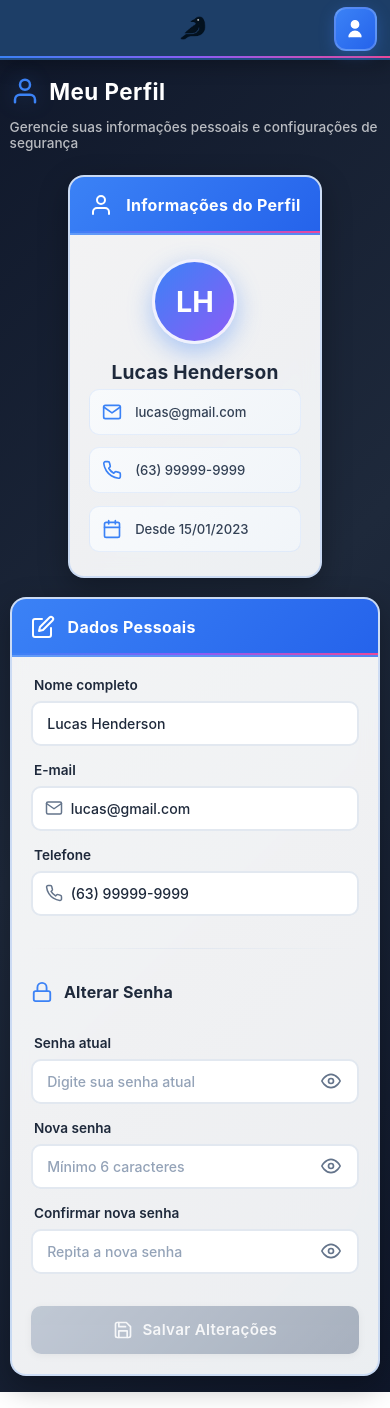
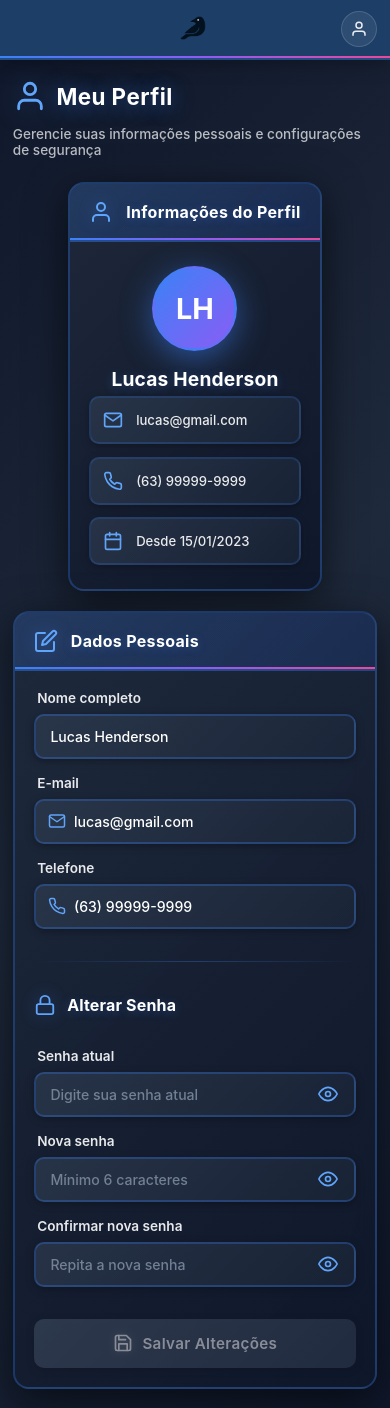
Before and after one commit to LucasHenderson/crow, an Angular app: page /perfil in a window 390 px wide. Built offline with nearby package versions, Linux system fonts and the light colour scheme.

Commit message:
Botão de ID do usuário corrigido em Visualizar Idioma / Tema escuro em Perfil / Botão de usuário com novo design na Topbar

```diff
--- a/src/app/components/topbar/topbar.css
+++ b/src/app/components/topbar/topbar.css
@@ -64,61 +64,95 @@
 .user-area {
   display: flex;
   align-items: center;
-  gap: 1rem;
+  gap: 0.8rem;
   position: relative;
 }
 
-.user-info {
-  display: flex;
-  flex-direction: column;
-  align-items: flex-end;
-  gap: 0.2rem;
+.user-name {
+  font-weight: 600;
+  color: rgba(255, 255, 255, 0.9);
+  font-size: 0.95rem;
+  letter-spacing: 0.02em;
+  transition: color 0.3s ease;
 }
 
-.user-greeting {
-  font-size: 0.8rem;
-  color: rgba(255, 255, 255, 0.7);
-  font-weight: 500;
-  letter-spacing: 0.03em;
+.user-area:hover .user-name {
+  color: white;
 }
 
-.user-name {
-  font-weight: 700;
-  color: white;
-  font-size: 1rem;
-  letter-spacing: 0.02em;
-}
-
+/* USER BUTTON - Mais discreto e bonito */
 .user-btn {
-  background: linear-gradient(135deg, #3b82f6 0%, #2563eb 100%);
-  border: 2px solid rgba(255, 255, 255, 0.2);
+  background: rgba(255, 255, 255, 0.08);
+  border: 1.5px solid rgba(255, 255, 255, 0.15);
   cursor: pointer;
-  padding: 0.65rem;
-  border-radius: 12px;
+  padding: 0;
+  border-radius: 50%;
   display: flex;
   align-items: center;
   justify-content: center;
-  transition: all 0.3s ease;
-  box-shadow: 0 4px 15px rgba(59, 130, 246, 0.3);
+  transition: all 0.3s cubic-bezier(0.4, 0, 0.2, 1);
+  width: 40px;
+  height: 40px;
+  backdrop-filter: blur(10px);
+  position: relative;
+  overflow: hidden;
 }
 
-.user-btn svg {
-  width: 24px;
-  height: 24px;
-  fill: white;
-  stroke: white;
-  stroke-width: 1.5;
+.user-btn::before {
+  content: '';
+  position: absolute;
+  inset: 0;
+  border-radius: 50%;
+  background: linear-gradient(135deg, rgba(59, 130, 246, 0.2), rgba(139, 92, 246, 0.2));
+  opacity: 0;
+  transition: opacity 0.3s ease;
+}
+
+.user-btn:hover::before {
+  opacity: 1;
 }
 
 .user-btn:hover {
-  background: linear-gradient(135deg, #2563eb 0%, #1d4ed8 100%);
-  transform: translateY(-2px);
-  box-shadow: 0 6px 25px rgba(59, 130, 246, 0.5);
-  border-color: rgba(255, 255, 255, 0.4);
+  background: rgba(255, 255, 255, 0.12);
+  border-color: rgba(255, 255, 255, 0.25);
+  box-shadow: 0 4px 12px rgba(59, 130, 246, 0.2);
+}
+
+.user-btn.active {
+  background: rgba(59, 130, 246, 0.15);
+  border-color: rgba(59, 130, 246, 0.4);
+  box-shadow: 0 0 0 3px rgba(59, 130, 246, 0.1);
 }
 
 .user-btn:active {
   transform: translateY(0);
+}
+
+.user-avatar {
+  position: relative;
+  z-index: 1;
+  display: flex;
+  align-items: center;
+  justify-content: center;
+  width: 100%;
+  height: 100%;
+}
+
+.user-avatar svg {
+  width: 20px;
+  height: 20px;
+  stroke: rgba(255, 255, 255, 0.9);
+  stroke-width: 2;
+  transition: all 0.3s ease;
+}
+
+.user-btn:hover .user-avatar svg {
+  stroke: white;
+  transform: scale(1.05);
+}
+
+.user-btn.active .user-avatar svg {
+  stroke: #60a5fa;
 }
 
 /* DROPDOWN MENU */
@@ -134,6 +168,7 @@
   min-width: 200px;
   border: 2px solid rgba(59, 130, 246, 0.2);
   animation: dropdownFadeIn 0.3s ease;
+  backdrop-filter: blur(10px);
 }
 
 @keyframes dropdownFadeIn {
@@ -151,7 +186,7 @@
   content: '';
   position: absolute;
   top: -8px;
-  right: 20px;
+  right: 12px;
   width: 0;
   height: 0;
   border-left: 8px solid transparent;
@@ -163,7 +198,7 @@
   padding: 0.9rem 1.2rem;
   background: none;
   border: none;
-  color: white;
+  color: rgba(255, 255, 255, 0.9);
   width: 100%;
   text-align: left;
   cursor: pointer;
@@ -183,20 +218,24 @@
 .dropdown button svg {
   width: 20px;
   height: 20px;
-  fill: none;
   stroke: currentColor;
   stroke-width: 2;
+  transition: transform 0.2s ease;
 }
 
 .dropdown button:hover {
-  background: rgba(59, 130, 246, 0.2);
-  color: #3b82f6;
+  background: rgba(59, 130, 246, 0.15);
+  color: #60a5fa;
   padding-left: 1.5rem;
 }
 
+.dropdown button:hover svg {
+  transform: scale(1.1);
+}
+
 .dropdown button.logout:hover {
-  background: rgba(239, 68, 68, 0.2);
-  color: #ef4444;
+  background: rgba(239, 68, 68, 0.15);
+  color: #f87171;
 }
 
 /* RESPONSIVIDADE */
@@ -210,20 +249,22 @@
     height: 50px;
   }
 
-  .user-info {
-    gap: 0.15rem;
-  }
-
-  .user-greeting {
-    font-size: 0.75rem;
-  }
-
   .user-name {
     font-size: 0.9rem;
   }
 
   .user-area {
-    gap: 0.8rem;
+    gap: 0.7rem;
+  }
+
+  .user-btn {
+    width: 38px;
+    height: 38px;
+  }
+
+  .user-avatar svg {
+    width: 19px;
+    height: 19px;
   }
 
   .dropdown {
@@ -241,21 +282,18 @@
     height: 46px;
   }
 
-  .user-greeting {
-    display: none;
-  }
-
   .user-name {
     font-size: 0.85rem;
   }
 
   .user-btn {
-    padding: 0.55rem;
+    width: 36px;
+    height: 36px;
   }
 
-  .user-btn svg {
-    width: 22px;
-    height: 22px;
+  .user-avatar svg {
+    width: 18px;
+    height: 18px;
   }
 }
 
@@ -268,7 +306,7 @@
     height: 42px;
   }
 
-  .user-info {
+  .user-name {
     display: none;
   }
 
@@ -282,13 +320,7 @@
   }
 
   .dropdown::before {
-    right: 25px;
-  }
-}
-
-@media (max-width: 400px) {
-  .user-name {
-    display: none;
+    right: 20px;
   }
 }
 
@@ -302,12 +334,13 @@
   }
 
   .user-btn {
-    padding: 0.5rem;
+    width: 34px;
+    height: 34px;
   }
 
-  .user-btn svg {
-    width: 20px;
-    height: 20px;
+  .user-avatar svg {
+    width: 17px;
+    height: 17px;
   }
 
   .dropdown button {
@@ -315,17 +348,3 @@
     font-size: 0.88rem;
   }
 }
-
-/* ANIMAÇÃO DE PULSAÇÃO NO BOTÃO DO USUÁRIO */
-@keyframes pulse {
-  0%, 100% {
-    box-shadow: 0 4px 15px rgba(59, 130, 246, 0.3);
-  }
-  50% {
-    box-shadow: 0 4px 20px rgba(59, 130, 246, 0.5);
-  }
-}
-
-.user-btn.notification {
-  animation: pulse 2s infinite;
-}
--- a/src/app/components/topbar/topbar.html
+++ b/src/app/components/topbar/topbar.html
@@ -6,18 +6,34 @@
   </div>
 
   <div class="user-area">
-    <p class="user-name">Olá, Lucas!</p>
-    <button class="user-btn" (click)="toggleMenu()">
-      <!-- User icon -->
-      <svg viewBox="0 0 24 24">
-        <circle cx="12" cy="7" r="4"/>
-        <path d="M5.5 21a6.5 6.5 0 0 1 13 0"/>
-      </svg>
+    <span class="user-name">{{ nomeUsuario }}</span>
+
+    <button class="user-btn" (click)="toggleMenu()" [class.active]="menuAberto">
+      <div class="user-avatar">
+        <svg viewBox="0 0 24 24" fill="none" stroke="currentColor" stroke-width="2">
+          <path d="M20 21v-2a4 4 0 0 0-4-4H8a4 4 0 0 0-4 4v2"></path>
+          <circle cx="12" cy="7" r="4"></circle>
+        </svg>
+      </div>
     </button>
 
     <div class="dropdown" *ngIf="menuAberto">
-      <button routerLink="/perfil">Configurações</button>
-      <button routerLink="/login">Logout</button>
+      <button routerLink="/perfil" (click)="perfil()">
+        <svg viewBox="0 0 24 24" fill="none" stroke="currentColor" stroke-width="2">
+          <path d="M20 21v-2a4 4 0 0 0-4-4H8a4 4 0 0 0-4 4v2"></path>
+          <circle cx="12" cy="7" r="4"></circle>
+        </svg>
+        Perfil
+      </button>
+
+      <button routerLink="/login" (click)="logout()" class="logout">
+        <svg viewBox="0 0 24 24" fill="none" stroke="currentColor" stroke-width="2">
+          <path d="M9 21H5a2 2 0 0 1-2-2V5a2 2 0 0 1 2-2h4"></path>
+          <polyline points="16 17 21 12 16 7"></polyline>
+          <line x1="21" y1="12" x2="9" y2="12"></line>
+        </svg>
+        Sair
+      </button>
     </div>
   </div>
 </header>
--- a/src/app/pages/login/login.ts
+++ b/src/app/pages/login/login.ts
@@ -74,8 +74,7 @@ export class Login {
   // ✅ NOVO: Navega para recuperação de senha
   esqueceuSenha(): void {
     console.log('Navegando para recuperação de senha');
-    // this.router.navigate(['/recuperar-senha']);
-    alert('Navegando para página de recuperação de senha');
+    this.router.navigate(['/recuperar-senha']);
   }
 
   // ✅ NOVO: Navega para cadastro de novo usuário
--- a/src/app/pages/perfil/perfil.css
+++ b/src/app/pages/perfil/perfil.css
@@ -1,6 +1,6 @@
 /* CONTENT */
 .content {
-  padding: 2rem;
+  padding: 2.5rem 2rem;
   max-width: 1400px;
   margin: 0 auto;
   min-height: 100vh;
@@ -39,18 +39,20 @@
 }
 
 .header-icon {
-  width: 36px;
-  height: 36px;
-  color: #3b82f6;
-  filter: drop-shadow(0 0 10px rgba(59, 130, 246, 0.3));
+  width: 40px;
+  height: 40px;
+  color: #60a5fa;
+  filter: drop-shadow(0 0 15px rgba(59, 130, 246, 0.4));
+  stroke-width: 2;
 }
 
 .page-title {
-  font-size: 2rem;
+  font-size: clamp(1.5rem, 4vw, 2rem);
   font-weight: 700;
   color: white;
   margin: 0;
   letter-spacing: 0.02em;
+  text-shadow: 0 2px 20px rgba(59, 130, 246, 0.5);
 }
 
 .subtitle {
@@ -58,7 +60,7 @@
   font-size: 0.95rem;
   margin: 0;
   font-weight: 500;
-  margin-left: 44px;
+  margin-left: 48px;
 }
 
 /* SUCCESS ALERT */
@@ -67,15 +69,16 @@
   align-items: center;
   gap: 0.8rem;
   padding: 1rem 1.2rem;
-  background: linear-gradient(135deg, rgba(34, 197, 94, 0.15) 0%, rgba(16, 185, 129, 0.15) 100%);
+  background: linear-gradient(135deg, rgba(16, 185, 129, 0.2) 0%, rgba(5, 150, 105, 0.15) 100%);
   border-left: 4px solid #10b981;
   border-radius: 12px;
   margin-bottom: 1.5rem;
   animation: slideIn 0.3s ease-out;
   backdrop-filter: blur(10px);
-  border: 1px solid rgba(16, 185, 129, 0.3);
+  border: 2px solid rgba(16, 185, 129, 0.3);
   position: relative;
   z-index: 1;
+  box-shadow: 0 4px 20px rgba(16, 185, 129, 0.2);
 }
 
 @keyframes slideIn {
@@ -94,10 +97,11 @@
   height: 24px;
   color: #10b981;
   flex-shrink: 0;
+  filter: drop-shadow(0 0 8px rgba(16, 185, 129, 0.4));
 }
 
 .success-alert span {
-  color: #d1fae5;
+  color: rgba(255, 255, 255, 0.95);
   font-weight: 600;
   font-size: 0.9rem;
 }
@@ -113,19 +117,20 @@
 
 /* PROFILE CARD */
 .profile-card {
-  background: linear-gradient(135deg, rgba(255, 255, 255, 0.95) 0%, rgba(248, 250, 252, 0.95) 100%);
+  background: linear-gradient(135deg, rgba(30, 41, 59, 0.95) 0%, rgba(15, 23, 42, 0.95) 100%);
   backdrop-filter: blur(10px);
   border-radius: 16px;
-  border: 2px solid rgba(59, 130, 246, 0.2);
-  box-shadow: 0 10px 30px rgba(0, 0, 0, 0.3);
+  border: 2px solid rgba(59, 130, 246, 0.3);
+  box-shadow: 0 10px 40px rgba(0, 0, 0, 0.6);
   overflow: hidden;
   height: fit-content;
   transition: all 0.3s ease;
 }
 
 .profile-card:hover {
-  box-shadow: 0 15px 40px rgba(0, 0, 0, 0.4);
+  box-shadow: 0 15px 50px rgba(0, 0, 0, 0.7);
   transform: translateY(-2px);
+  border-color: rgba(59, 130, 246, 0.5);
 }
 
 .card-header {
@@ -133,8 +138,8 @@
   align-items: center;
   gap: 0.8rem;
   padding: 1.2rem 1.5rem;
-  background: linear-gradient(135deg, #3b82f6 0%, #2563eb 100%);
-  border-bottom: 2px solid rgba(255, 255, 255, 0.2);
+  background: linear-gradient(135deg, rgba(59, 130, 246, 0.2) 0%, rgba(37, 99, 235, 0.15) 100%);
+  border-bottom: 2px solid rgba(59, 130, 246, 0.3);
   position: relative;
 }
 
@@ -151,8 +156,9 @@
 .card-header svg {
   width: 24px;
   height: 24px;
-  color: white;
+  color: #60a5fa;
   flex-shrink: 0;
+  filter: drop-shadow(0 0 8px rgba(59, 130, 246, 0.4));
 }
 
 .card-header h2 {
@@ -161,6 +167,7 @@
   color: white;
   margin: 0;
   letter-spacing: 0.02em;
+  text-shadow: 0 2px 10px rgba(59, 130, 246, 0.3);
 }
 
 .profile-content {
@@ -183,24 +190,26 @@
   font-size: 2.5rem;
   font-weight: 700;
   margin-bottom: 1rem;
-  box-shadow: 0 8px 25px rgba(59, 130, 246, 0.4);
-  border: 4px solid rgba(255, 255, 255, 0.9);
-  transition: transform 0.3s ease;
+  box-shadow: 0 8px 30px rgba(59, 130, 246, 0.5);
+  border: 4px solid rgba(59, 130, 246, 0.3);
+  transition: all 0.3s ease;
 }
 
 .profile-avatar:hover {
   transform: scale(1.05);
+  box-shadow: 0 12px 40px rgba(59, 130, 246, 0.6);
 }
 
 .profile-name {
   font-size: 1.4rem;
   font-weight: 700;
-  color: #1e293b;
+  color: white;
   margin: 0 0 0.3rem 0;
   letter-spacing: 0.01em;
   word-wrap: break-word;
   overflow-wrap: break-word;
   max-width: 100%;
+  text-shadow: 0 2px 10px rgba(59, 130, 246, 0.3);
 }
 
 .profile-info {
@@ -215,29 +224,31 @@
   align-items: center;
   gap: 0.8rem;
   padding: 0.9rem;
-  background: linear-gradient(135deg, #f8fafc 0%, #f1f5f9 100%);
+  background: linear-gradient(135deg, rgba(51, 65, 85, 0.6) 0%, rgba(30, 41, 59, 0.6) 100%);
   border-radius: 10px;
   text-align: left;
-  border: 1px solid rgba(59, 130, 246, 0.1);
-  transition: all 0.2s ease;
+  border: 2px solid rgba(59, 130, 246, 0.2);
+  transition: all 0.3s ease;
+  box-shadow: 0 2px 8px rgba(0, 0, 0, 0.3);
 }
 
 .info-item:hover {
-  background: linear-gradient(135deg, #eff6ff 0%, #dbeafe 100%);
-  border-color: rgba(59, 130, 246, 0.3);
+  background: linear-gradient(135deg, rgba(59, 130, 246, 0.15) 0%, rgba(37, 99, 235, 0.1) 100%);
+  border-color: rgba(59, 130, 246, 0.4);
   transform: translateX(3px);
+  box-shadow: 0 4px 12px rgba(59, 130, 246, 0.3);
 }
 
 .info-item svg {
   width: 20px;
   height: 20px;
-  color: #3b82f6;
+  color: #60a5fa;
   flex-shrink: 0;
 }
 
 .info-item span {
   font-size: 0.88rem;
-  color: #334155;
+  color: rgba(255, 255, 255, 0.9);
   font-weight: 500;
   word-wrap: break-word;
   overflow-wrap: break-word;
@@ -246,17 +257,18 @@
 
 /* FORM CARD */
 .form-card {
-  background: linear-gradient(135deg, rgba(255, 255, 255, 0.95) 0%, rgba(248, 250, 252, 0.95) 100%);
+  background: linear-gradient(135deg, rgba(30, 41, 59, 0.95) 0%, rgba(15, 23, 42, 0.95) 100%);
   backdrop-filter: blur(10px);
   border-radius: 16px;
-  border: 2px solid rgba(59, 130, 246, 0.2);
-  box-shadow: 0 10px 30px rgba(0, 0, 0, 0.3);
+  border: 2px solid rgba(59, 130, 246, 0.3);
+  box-shadow: 0 10px 40px rgba(0, 0, 0, 0.6);
   overflow: hidden;
   transition: all 0.3s ease;
 }
 
 .form-card:hover {
-  box-shadow: 0 15px 40px rgba(0, 0, 0, 0.4);
+  box-shadow: 0 15px 50px rgba(0, 0, 0, 0.7);
+  border-color: rgba(59, 130, 246, 0.4);
 }
 
 .form-content {
@@ -285,21 +297,22 @@
 .form-group label {
   font-size: 0.9rem;
   font-weight: 600;
-  color: #1e293b;
+  color: rgba(255, 255, 255, 0.9);
   margin-left: 0.2rem;
 }
 
 .form-group input {
   padding: 0.85rem 1rem;
-  border: 2px solid #e2e8f0;
+  border: 2px solid rgba(59, 130, 246, 0.3);
   border-radius: 10px;
   font-size: 0.9rem;
   font-weight: 500;
-  color: #1e293b;
+  color: white;
   outline: none;
-  transition: all 0.2s ease;
+  transition: all 0.3s ease;
   font-family: 'Inter', sans-serif;
-  background: white;
+  background: linear-gradient(135deg, rgba(51, 65, 85, 0.6) 0%, rgba(30, 41, 59, 0.6) 100%);
+  box-shadow: 0 2px 8px rgba(0, 0, 0, 0.3);
 }
 
 /* Campo de email com maior comprimento */
@@ -313,17 +326,19 @@
 }
 
 .form-group input::placeholder {
-  color: #94a3b8;
+  color: rgba(148, 163, 184, 0.7);
 }
 
 .form-group input:focus {
   border-color: #3b82f6;
-  box-shadow: 0 0 0 3px rgba(59, 130, 246, 0.1);
-  background: #ffffff;
+  box-shadow: 0 0 0 3px rgba(59, 130, 246, 0.2), 0 4px 12px rgba(59, 130, 246, 0.3);
+  background: linear-gradient(135deg, rgba(51, 65, 85, 0.8) 0%, rgba(30, 41, 59, 0.8) 100%);
 }
 
 .form-group input:hover {
-  border-color: #cbd5e1;
+  border-color: rgba(59, 130, 246, 0.5);
+  background: linear-gradient(135deg, rgba(51, 65, 85, 0.7) 0%, rgba(30, 41, 59, 0.7) 100%);
+  box-shadow: 0 4px 12px rgba(59, 130, 246, 0.2);
 }
 
 .input-with-icon {
@@ -337,7 +352,7 @@
   left: 14px;
   width: 18px;
   height: 18px;
-  color: #64748b;
+  color: #60a5fa;
 }
 
 .input-with-icon input {
@@ -369,17 +384,17 @@
   display: flex;
   align-items: center;
   justify-content: center;
-  transition: all 0.2s ease;
+  transition: all 0.3s ease;
 }
 
 .eye-icon:hover {
-  background: rgba(59, 130, 246, 0.1);
+  background: rgba(59, 130, 246, 0.2);
 }
 
 .eye-icon svg {
   width: 20px;
   height: 20px;
-  color: #64748b;
+  color: #60a5fa;
 }
 
 /* PASSWORD STRENGTH */
@@ -393,7 +408,7 @@
 .strength-bar {
   flex: 1;
   height: 6px;
-  background: #e2e8f0;
+  background: rgba(51, 65, 85, 0.6);
   border-radius: 3px;
   overflow: hidden;
 }
@@ -402,6 +417,7 @@
   height: 100%;
   transition: all 0.3s ease;
   border-radius: 3px;
+  box-shadow: 0 0 8px currentColor;
 }
 
 .strength-fill.fraca {
@@ -427,24 +443,24 @@
 }
 
 .strength-text.fraca {
-  color: #ef4444;
+  color: #f87171;
 }
 
 .strength-text.media {
-  color: #f59e0b;
+  color: #fbbf24;
 }
 
 .strength-text.boa {
-  color: #3b82f6;
+  color: #60a5fa;
 }
 
 .strength-text.forte {
-  color: #10b981;
+  color: #34d399;
 }
 
 .divider {
   height: 1px;
-  background: linear-gradient(90deg, transparent, #e2e8f0, transparent);
+  background: linear-gradient(90deg, transparent, rgba(59, 130, 246, 0.3), transparent);
   border: none;
   margin: 0.5rem 0;
 }
@@ -459,15 +475,17 @@
 .section-header svg {
   width: 24px;
   height: 24px;
-  color: #3b82f6;
+  color: #60a5fa;
+  filter: drop-shadow(0 0 8px rgba(59, 130, 246, 0.4));
 }
 
 .section-header h3 {
   font-size: 1.1rem;
   font-weight: 700;
-  color: #1e293b;
+  color: white;
   margin: 0;
   letter-spacing: 0.01em;
+  text-shadow: 0 2px 10px rgba(59, 130, 246, 0.3);
 }
 
 .btn-save {
@@ -486,32 +504,33 @@
   transition: all 0.3s ease;
   font-family: 'Inter', sans-serif;
   margin-top: 0.5rem;
-  box-shadow: 0 4px 15px rgba(59, 130, 246, 0.3);
+  box-shadow: 0 4px 15px rgba(59, 130, 246, 0.4);
   letter-spacing: 0.02em;
 }
 
 .btn-save:hover {
   background: linear-gradient(135deg, #2563eb 0%, #1d4ed8 100%);
   transform: translateY(-2px);
-  box-shadow: 0 8px 25px rgba(59, 130, 246, 0.4);
+  box-shadow: 0 8px 25px rgba(59, 130, 246, 0.5);
 }
 
 .btn-save:active {
   transform: translateY(0);
-  box-shadow: 0 4px 15px rgba(59, 130, 246, 0.3);
+  box-shadow: 0 4px 15px rgba(59, 130, 246, 0.4);
 }
 
 .btn-save:disabled {
   opacity: 0.5;
   cursor: not-allowed;
   transform: none;
-  background: linear-gradient(135deg, #94a3b8 0%, #64748b 100%);
-  box-shadow: 0 2px 8px rgba(0, 0, 0, 0.1);
+  background: linear-gradient(135deg, #475569 0%, #334155 100%);
+  box-shadow: 0 2px 8px rgba(0, 0, 0, 0.3);
 }
 
 .btn-save svg {
   width: 20px;
   height: 20px;
+  filter: drop-shadow(0 0 4px rgba(255, 255, 255, 0.3));
 }
 
 /* RESPONSIVE */
@@ -529,7 +548,7 @@
 
 @media (max-width: 768px) {
   .content {
-    padding: 1.5rem 1rem;
+    padding: 2rem 1.5rem;
   }
 
   .page-title {
@@ -567,7 +586,7 @@
 
 @media (max-width: 600px) {
   .content {
-    padding: 1.2rem 0.8rem;
+    padding: 1.5rem 1rem;
   }
 
   .icon-title {
@@ -575,8 +594,8 @@
   }
 
   .header-icon {
-    width: 30px;
-    height: 30px;
+    width: 34px;
+    height: 34px;
   }
 
   .page-title {
@@ -626,7 +645,7 @@
 
 @media (max-width: 480px) {
   .content {
-    padding: 1rem 0.6rem;
+    padding: 1.2rem 0.8rem;
   }
 
   .page-header {
@@ -690,7 +709,7 @@
 
 @media (max-width: 360px) {
   .content {
-    padding: 0.8rem 0.5rem;
+    padding: 1rem 0.6rem;
   }
 
   .page-title {
```
Also changed, not shown: src/app/pages/home/home.ts (+19 -4 lines), src/app/pages/recuperar-senha/recuperar-senha.ts (+8 -5 lines), src/app/pages/visualizar-idioma/visualizar-idioma.css (+24 -94 lines), src/app/pages/visualizar-idioma/visualizar-idioma.html (+2 -10 lines), src/app/pages/visualizar-idioma/visualizar-idioma.ts (+11 -8 lines).
